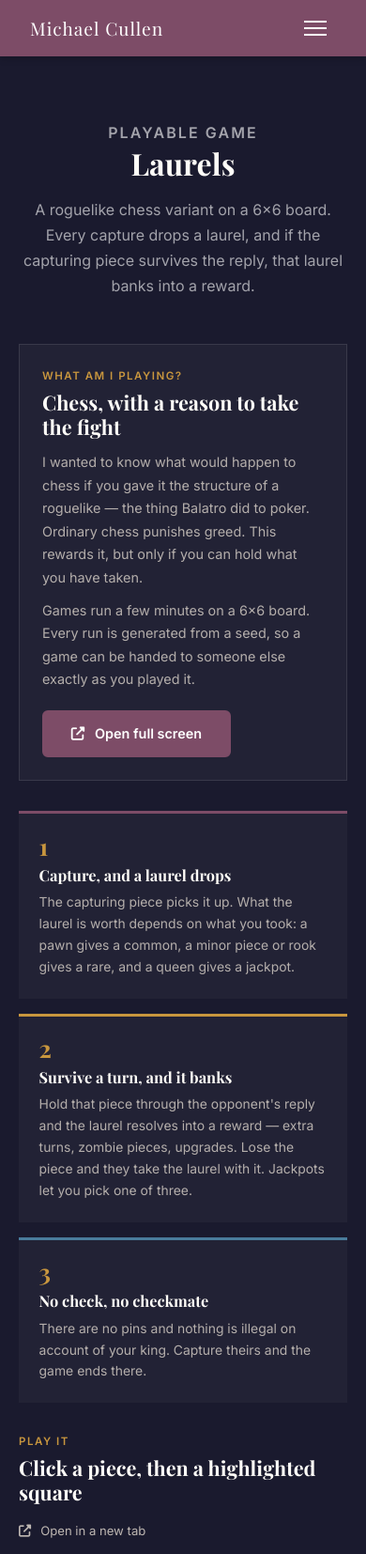
After one commit to MichaelCullen2011/ResumeWebsite, a Flask app: page /laurels in a window 390 px wide. The commit adds this page. Shown: the top 1654 px of the page at 94% size. Run offline with Flask 3, Linux system fonts and the light colour scheme.

Commit message:
feat(laurels): add a playable Laurels case-study page
Adds /laurels, presenting the roguelike chess variant built in the Chuss
repo as a case study with the game playable inline.

The page frames the existing Firebase Hosting deployment rather than
vendoring its build output. The game stays canonical at
laurels-game.web.app and updates itself when that project deploys, so
this site never needs a redeploy to pick up game changes.

The embed carries allow="clipboard-write; fullscreen" because the game
uses navigator.clipboard for its seed-share links. Its mobile height is
sized so the game's own "how to play" dialog fits with the Play button
reachable; below that the dialog clips and the game cannot be started.

Verified in a headless browser: the game boots in the frame and a move
plus the bot's reply both land, there is no horizontal overflow at 1280px
or 390px, and the nav drawer still holds with a seventh item.

Closes #36

Co-Authored-By: Claude Opus 5 <noreply@anthropic.com>

```diff
--- a/src/main.py
+++ b/src/main.py
@@ -72,6 +72,11 @@ def physics_view():
     return render_template("physics.html")
 
 
+@app.route('/laurels')
+def laurels_view():
+    return render_template("laurels.html")
+
+
 @app.route('/qc_neutrino_paper')
 def paper_view():
     try:
--- a/src/static/css/style.css
+++ b/src/static/css/style.css
@@ -968,6 +968,158 @@ input[type=range]::-webkit-slider-thumb {
   .scrubber-wrap { padding: 1rem; }
 }
 
+/* ── Laurels page ────────────────────────────────────────── */
+.laurels-hero {
+  background: var(--ink);
+  color: var(--cream);
+  padding: 8rem 2rem 2.5rem;
+  text-align: center;
+}
+.laurels-hero h1 { font-size: clamp(2rem, 5vw, 3rem); }
+.laurels-hero p {
+  color: rgba(255,255,255,0.6);
+  max-width: 620px;
+  margin: 1rem auto 0;
+  font-size: 1rem;
+}
+.laurels-fullscreen-link { white-space: nowrap; }
+.laurels-fullscreen-link i { margin-right: .45rem; }
+.laurels-rules {
+  display: grid;
+  grid-template-columns: repeat(3, minmax(0, 1fr));
+  gap: 1rem;
+  margin: 0 0 2rem;
+  padding: 0;
+  list-style: none;
+  counter-reset: none;
+}
+.laurels-rules li {
+  padding: 1.35rem;
+  border-top: 3px solid var(--burgundy);
+  background: rgba(255,255,255,.035);
+}
+.laurels-rules li:nth-child(2) { border-top-color: var(--amber); }
+.laurels-rules li:nth-child(3) { border-top-color: var(--slate); }
+.laurels-rule-num {
+  display: block;
+  color: var(--amber);
+  font: 700 1.6rem/1 'Playfair Display', serif;
+  margin-bottom: .5rem;
+}
+.laurels-rules h3 {
+  color: var(--cream);
+  font-size: 1.02rem;
+  margin-bottom: .5rem;
+}
+.laurels-rules p {
+  color: rgba(232,224,213,.74);
+  font-size: .87rem;
+  line-height: 1.65;
+}
+.laurels-play { margin-bottom: 2.5rem; }
+.laurels-play-head {
+  display: flex;
+  flex-wrap: wrap;
+  align-items: flex-end;
+  justify-content: space-between;
+  gap: 1rem;
+  margin-bottom: 1rem;
+}
+.laurels-play-head h2 {
+  color: var(--cream);
+  font-size: 1.35rem;
+  margin: .35rem 0 0;
+}
+.laurels-play-out {
+  color: rgba(232,224,213,.8);
+  font-size: .82rem;
+  white-space: nowrap;
+  transition: color var(--transition);
+}
+.laurels-play-out:hover { color: var(--amber); }
+.laurels-play-out i { margin-right: .4rem; }
+.laurels-frame-shell {
+  width: 100%;
+  height: clamp(560px, 80vh, 900px);
+  border: 1px solid rgba(255,255,255,.1);
+  background: rgba(255,255,255,.02);
+  overflow: hidden;
+}
+.laurels-frame {
+  display: block;
+  width: 100%;
+  height: 100%;
+  border: 0;
+}
+.laurels-frame-note {
+  color: rgba(255,255,255,.6);
+  font-size: .76rem;
+  margin-top: .7rem;
+  text-align: center;
+}
+.laurels-built h2 {
+  color: var(--cream);
+  font-size: 1.35rem;
+  margin: .35rem 0 .75rem;
+}
+.laurels-built-intro {
+  max-width: 720px;
+  color: rgba(232,224,213,.74);
+  font-size: .9rem;
+  line-height: 1.7;
+}
+.laurels-built code {
+  padding: .1rem .35rem;
+  border-radius: 3px;
+  background: rgba(255,255,255,.08);
+  color: var(--cream);
+  font-size: .85em;
+}
+.laurels-built-grid {
+  display: grid;
+  grid-template-columns: repeat(2, minmax(0, 1fr));
+  gap: 1rem;
+  margin-top: 1.5rem;
+}
+.laurels-built-grid article {
+  padding: 1.35rem;
+  border: 1px solid rgba(255,255,255,.1);
+  background: rgba(255,255,255,.035);
+}
+.laurels-built-grid i {
+  color: var(--burgundy);
+  font-size: 1.15rem;
+  margin-bottom: .7rem;
+}
+.laurels-built-grid h3 {
+  color: var(--cream);
+  font-size: 1.02rem;
+  margin-bottom: .5rem;
+}
+.laurels-built-grid p {
+  color: rgba(232,224,213,.74);
+  font-size: .87rem;
+  line-height: 1.65;
+}
+.laurels-credits {
+  margin-top: 1.5rem;
+  padding-top: 1.25rem;
+  border-top: 1px solid rgba(255,255,255,.1);
+  color: rgba(255,255,255,.5);
+  font-size: .76rem;
+  line-height: 1.6;
+}
+
+@media (max-width: 760px) {
+  .laurels-hero { padding: 7rem 1.25rem 2rem; }
+  .laurels-fullscreen-link { justify-self: start; white-space: normal; }
+  .laurels-rules { grid-template-columns: 1fr; }
+  .laurels-built-grid { grid-template-columns: 1fr; }
+  /* Tall enough that the game's own "how to play" dialog, which is the first
+     thing shown, fits with its Play button reachable. */
+  .laurels-frame-shell { height: clamp(620px, 88vh, 780px); }
+}
+
 /* ── Architecture page ───────────────────────────────────── */
 .arch-hero {
   background: var(--ink);
--- a/src/static/sitemap.xml
+++ b/src/static/sitemap.xml
@@ -4,4 +4,5 @@
   <url><loc>https://michaelcullenpersonal.nw.r.appspot.com/cv</loc></url>
   <url><loc>https://michaelcullenpersonal.nw.r.appspot.com/architecture</loc></url>
   <url><loc>https://michaelcullenpersonal.nw.r.appspot.com/physics</loc></url>
+  <url><loc>https://michaelcullenpersonal.nw.r.appspot.com/laurels</loc></url>
 </urlset>
--- a/src/templates/base.html
+++ b/src/templates/base.html
@@ -34,6 +34,7 @@
       <li><a href="/#projects">Projects</a></li>
       <li><a href="/architecture">AI Architecture</a></li>
       <li><a href="/physics">Physics</a></li>
+      <li><a href="/laurels">Laurels</a></li>
       <li><a href="/cv">CV</a></li>
       <li><a href="/contact">Contact</a></li>
     </ul>
--- /dev/null
+++ b/src/templates/laurels.html
@@ -0,0 +1,125 @@
+{% extends 'base.html' %}
+
+{% block title %}Laurels — a roguelike chess variant — Michael Cullen{% endblock %}
+{% block meta_description %}Laurels is a roguelike chess variant on a 6×6 board: every capture drops a laurel, and holding it for a turn banks a reward. Playable here in the browser.{% endblock %}
+{% block og_title %}Laurels — a roguelike chess variant{% endblock %}
+{% block og_desc %}Every capture drops a laurel. Hold it for a turn and it banks a reward. No checkmate — take the king.{% endblock %}
+
+{% block content %}
+<section class="laurels-hero">
+  <p class="physics-eyebrow">Playable game</p>
+  <h1>Laurels</h1>
+  <p>A roguelike chess variant on a 6×6 board. Every capture drops a laurel, and if
+    the capturing piece survives the reply, that laurel banks into a reward.</p>
+</section>
+
+<div class="physics-body">
+  <div class="physics-shell">
+
+    <section class="physics-explainer" aria-labelledby="laurels-explainer-heading">
+      <div>
+        <p class="physics-eyebrow">What am I playing?</p>
+        <h2 id="laurels-explainer-heading">Chess, with a reason to take the fight</h2>
+        <p>I wanted to know what would happen to chess if you gave it the structure of a
+          roguelike — the thing Balatro did to poker. Ordinary chess punishes greed. This
+          rewards it, but only if you can hold what you have taken.</p>
+        <p>Games run a few minutes on a 6×6 board. Every run is generated from a seed, so
+          a game can be handed to someone else exactly as you played it.</p>
+      </div>
+      <a href="https://laurels-game.web.app" class="btn btn-primary laurels-fullscreen-link" target="_blank" rel="noopener">
+        <i class="fa-solid fa-up-right-from-square" aria-hidden="true"></i>
+        Open full screen
+      </a>
+    </section>
+
+    <ol class="laurels-rules">
+      <li>
+        <span class="laurels-rule-num" aria-hidden="true">1</span>
+        <h3>Capture, and a laurel drops</h3>
+        <p>The capturing piece picks it up. What the laurel is worth depends on what you
+          took: a pawn gives a common, a minor piece or rook gives a rare, and a queen
+          gives a jackpot.</p>
+      </li>
+      <li>
+        <span class="laurels-rule-num" aria-hidden="true">2</span>
+        <h3>Survive a turn, and it banks</h3>
+        <p>Hold that piece through the opponent's reply and the laurel resolves into a
+          reward — extra turns, zombie pieces, upgrades. Lose the piece and they take the
+          laurel with it. Jackpots let you pick one of three.</p>
+      </li>
+      <li>
+        <span class="laurels-rule-num" aria-hidden="true">3</span>
+        <h3>No check, no checkmate</h3>
+        <p>There are no pins and nothing is illegal on account of your king. Capture
+          theirs and the game ends there.</p>
+      </li>
+    </ol>
+
+    <section class="laurels-play" aria-labelledby="laurels-play-heading">
+      <div class="laurels-play-head">
+        <div>
+          <p class="physics-eyebrow">Play it</p>
+          <h2 id="laurels-play-heading">Click a piece, then a highlighted square</h2>
+        </div>
+        <a href="https://laurels-game.web.app" class="laurels-play-out" target="_blank" rel="noopener">
+          <i class="fa-solid fa-up-right-from-square" aria-hidden="true"></i>
+          Open in a new tab
+        </a>
+      </div>
+      <div class="laurels-frame-shell">
+        <iframe
+          class="laurels-frame"
+          src="https://laurels-game.web.app"
+          title="Laurels — playable roguelike chess variant"
+          loading="lazy"
+          allow="clipboard-write; fullscreen"
+        ></iframe>
+      </div>
+      <p class="laurels-frame-note">Runs with a mouse or by touch. On a small screen it is
+        worth opening it in its own tab.</p>
+    </section>
+
+    <section class="laurels-built" aria-labelledby="laurels-built-heading">
+      <p class="physics-eyebrow">How it is built</p>
+      <h2 id="laurels-built-heading">A pure engine with the game painted on top</h2>
+      <p class="laurels-built-intro">TypeScript, React and Vite, with the board drawn as
+        plain HTML5 canvas on a <code>requestAnimationFrame</code> loop. The interesting
+        part is the split: none of the rules know that a screen exists.</p>
+      <div class="laurels-built-grid">
+        <article>
+          <i class="fa-solid fa-dice" aria-hidden="true"></i>
+          <h3>Deterministic from a seed</h3>
+          <p>The engine is pure and has no DOM access. Randomness comes from a mulberry32
+            generator seeded per run, so the same seed always replays the same game. There
+            are cross-run determinism tests to keep it that way.</p>
+        </article>
+        <article>
+          <i class="fa-solid fa-table-list" aria-hidden="true"></i>
+          <h3>Rewards are data</h3>
+          <p>Each reward is a row in a registry — some metadata and a pure
+            <code>apply</code> function. Adding a new mechanic means adding a row rather
+            than threading logic through the game loop.</p>
+        </article>
+        <article>
+          <i class="fa-solid fa-robot" aria-hidden="true"></i>
+          <h3>A bot that wants the laurels</h3>
+          <p>Alpha-beta minimax that knows regicide ends the game and values laurels
+            rather than counting material. A bot that only weighs pieces plays this
+            variant badly.</p>
+        </article>
+        <article>
+          <i class="fa-solid fa-book-open" aria-hidden="true"></i>
+          <h3>Designed in the open</h3>
+          <p>Research, then a design brief, then a prototype, then playtests folded back
+            into the docs. The decision log covers why the board is 6×6, why laurels are
+            capture-and-hold, and how the snowball problem gets braked.</p>
+        </article>
+      </div>
+      <p class="laurels-credits">Piece sprites are the cburnett set by Colin M.L. Burnett,
+        used under CC BY-SA 3.0. The sound effects are synthesised in the browser with
+        WebAudio.</p>
+    </section>
+
+  </div>
+</div>
+{% endblock %}
```
Also changed, not shown: src/templates/index.html (+13 -0 lines).
